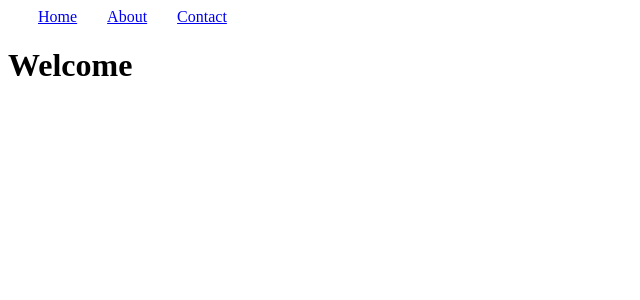
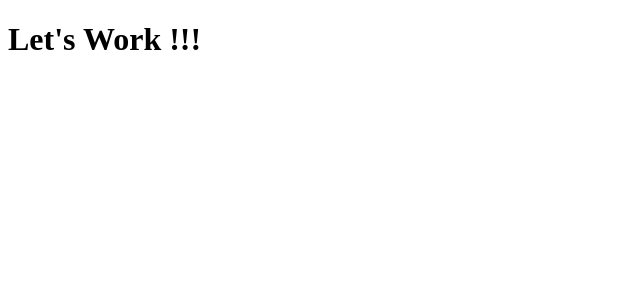
Before and after one commit to aslin-joel-r/learning-react-js, a JavaScript app in the folder client/: page / in a window 1280 px wide. Shown: the top 300 px of the page, without its empty margins (0-640 px from the left). Built offline with nearby package versions, Linux system fonts and the light colour scheme.

Commit message:
learning the conditional rendering

```diff
--- a/client/src/App.js
+++ b/client/src/App.js
@@ -1,22 +1,18 @@
-import About from './components/About';
-import Home from './components/Home';
-import {Routes, Route,Link} from 'react-router-dom';
-import Contact from './components/Contact';
+import Weekends from './components/Weekend';
+import Workdays from './components/Workdays';
 
 function App() {
 
+  var day=new Date().getDay();
+  console.log(day)
+
+  if(day<=6){
+    return <Workdays/>
+
+  }
   return (
     <div>
-      <nav>
-        <Link className='nav' to='/'>Home</Link>
-        <Link className='nav' to='/about'>About</Link>
-        <Link className='nav' to='/contact'>Contact</Link>
-      </nav>
-     <Routes>
-      <Route path='/' element={<Home />} />
-      <Route path='/about' element={<About />} />
-      <Route path='/contact' element={<Contact />}/>
-     </Routes>
+     <Weekends/>
     </div>
   )
 }
--- /dev/null
+++ b/client/src/components/Weekend.js
@@ -0,0 +1,9 @@
+function Weekend(){
+
+    return(
+
+        <h1>Let's Enjoy the Weekend !</h1>
+    )
+}
+
+export default Weekend;
--- /dev/null
+++ b/client/src/components/Workdays.js
@@ -0,0 +1,9 @@
+function Workdays(){
+
+    return(
+
+        <h1>Let's Work !!!</h1>
+    )
+}
+
+export default Workdays;
```
